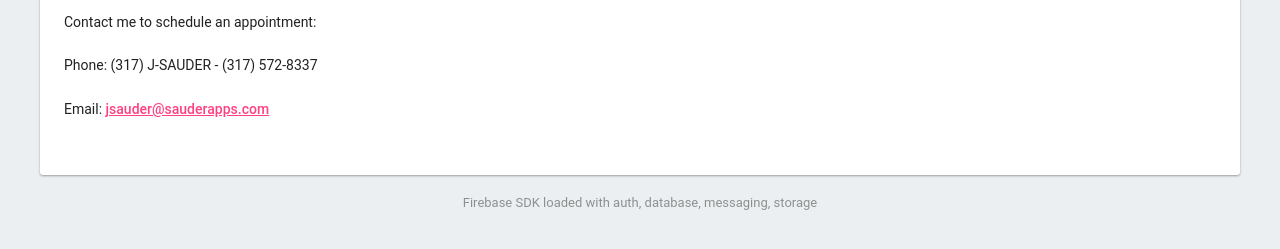
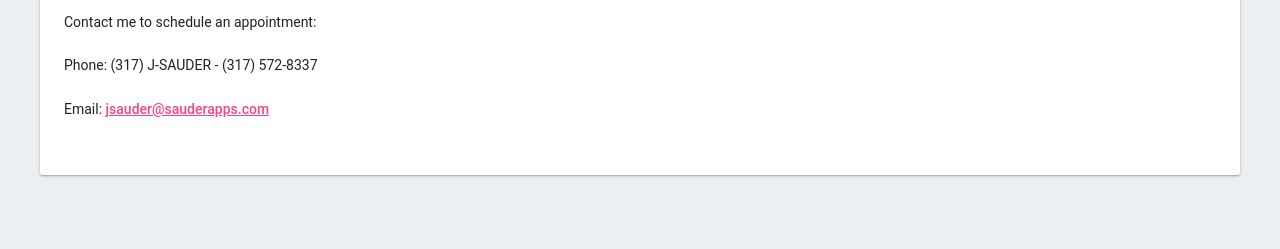
Before and after one commit to sjoshua270/sauder-pc, a plain HTML site: page public/index.html in a window 1280 px wide. Shown: the part 285-534 px from the top of the page. Drawn offline with nearby package versions, Linux system fonts and the light colour scheme; some packages are replaced by stand-ins of ours.

Commit message:
Removes Firebase "loaded" area

```diff
--- a/public/index.html
+++ b/public/index.html
@@ -86,12 +86,6 @@
             box-shadow: 0 1px 3px rgba(0, 0, 0, 0.12), 0 1px 2px rgba(0, 0, 0, 0.24);
         }
 
-        #load {
-            color: rgba(0, 0, 0, 0.4);
-            text-align: center;
-            font-size: 13px;
-        }
-
         @media (max-width: 600px) {
             body, #message {
                 margin-top: 0;
@@ -124,7 +118,6 @@
                 <p>Phone: (317) J-SAUDER - (317) 572-8337</p>
                 <p>Email: <a href="mailto:jsauder@sauderpc.com">jsauder@sauderapps.com</a></p>
             </div>
-            <p id="load">Firebase SDK Loading&hellip;</p>
         </div>
     </main>
 </div>
@@ -143,11 +136,7 @@
 
         try {
             let app = firebase.app();
-            let features = ['auth', 'database', 'messaging', 'storage'].filter(feature => typeof app[feature] === 'function');
-            document.getElementById('load').innerHTML = `Firebase SDK loaded with ${features.join(', ')}`;
         } catch (e) {
-            console.error(e);
-            document.getElementById('load').innerHTML = 'Error loading the Firebase SDK, check the console.';
         }
     });
 </script>
```
